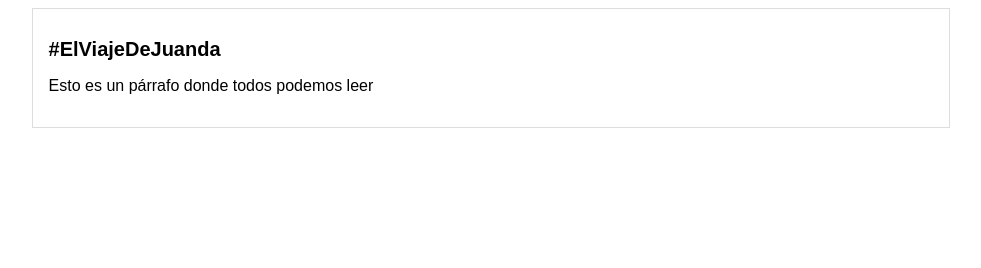
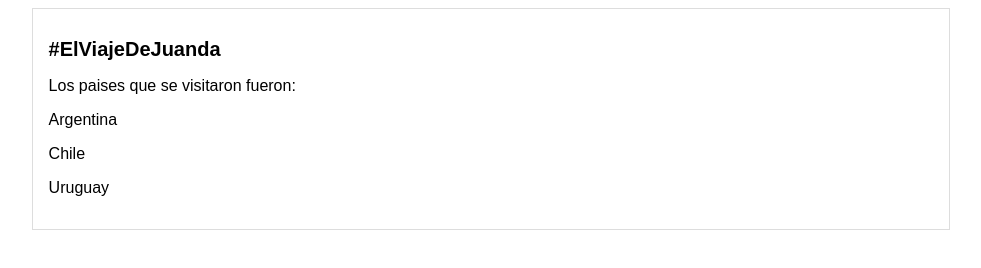
Before and after one commit to juandaclopez/Hyperblog, a plain HTML site: page index.html in a window 1280 px wide. Shown: the whole page, without its empty margins (149-1130 px from the left). Drawn offline with Linux system fonts and the light colour scheme.

Commit message:
Agregué más contenido

```diff
--- a/index.html
+++ b/index.html
@@ -8,7 +8,10 @@
 	<div id="container">
 		<div id="post">
 			<h1>#ElViajeDeJuanda</h1>
-			<p>Esto es un párrafo donde todos podemos leer</p>
+			<p>Los paises que se visitaron fueron:</p>
+			<p>Argentina</p>
+			<p>Chile</p>
+			<p>Uruguay</p>
 		</div>
 	</div>
 </body>
```
